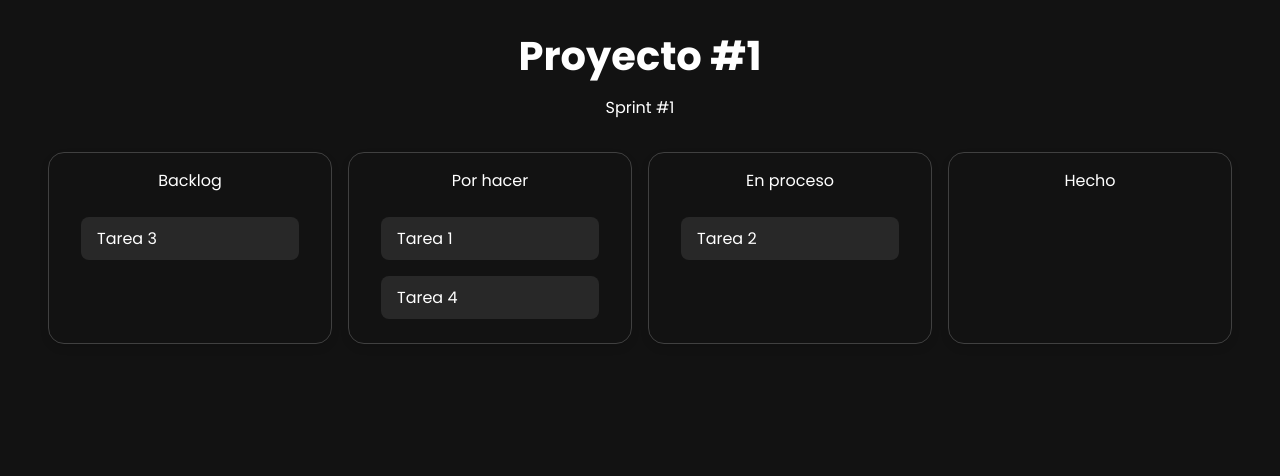
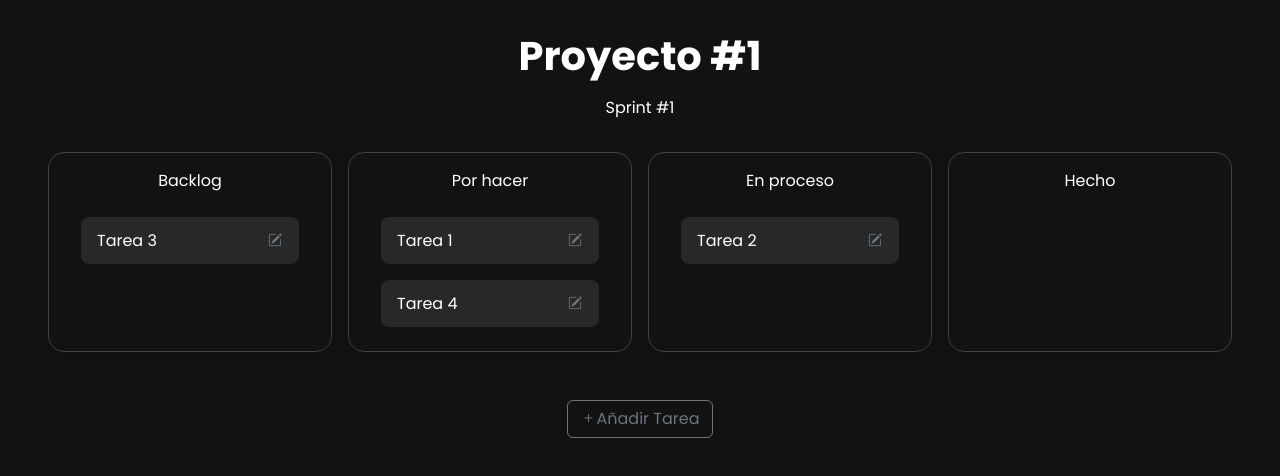
Before and after one commit to nicomellaor/pro-gestion, a React (Vite) app: page /kanban in a window 1280 px wide. Shown: the top 476 px of the page. Built offline with nearby package versions, Linux system fonts and the light colour scheme.

Commit message:
feat: bootstrap-icons and buttons in kanban

```diff
--- a/package.json
+++ b/package.json
@@ -11,6 +11,7 @@
   },
   "dependencies": {
     "bootstrap": "^5.3.5",
+    "bootstrap-icons": "^1.13.1",
     "react": "^19.0.0",
     "react-bootstrap": "^2.10.9",
     "react-dom": "^19.0.0",
--- a/src/components/ContainerCard.jsx
+++ b/src/components/ContainerCard.jsx
@@ -1,4 +1,6 @@
 import Task from "./Task"
+import { Button } from 'react-bootstrap'
+
 
 function ContainerCard({ tasks, state, isDragging, handleDragging, handleUpdateList }) {
     const handleDrop = (e) => {
@@ -15,11 +17,14 @@ function ContainerCard({ tasks, state, isDragging, handleDragging, handleUpdateL
             {
                 tasks.map(item => (
                     state === item.state
-                    && <Task
-                        data={item}
-                        key={item.id}
-                        handleDragging={handleDragging}
-                    />
+                    &&
+                    <>
+                        <Task
+                            data={item}
+                            key={item.id}
+                            handleDragging={handleDragging}
+                        />
+                    </>
                 ))
             }
         </div>
--- a/src/components/DragAndDrop.jsx
+++ b/src/components/DragAndDrop.jsx
@@ -1,5 +1,6 @@
 import { useState } from "react"
 import ContainerCard from "./ContainerCard"
+import { Button } from 'react-bootstrap'
 
 function DragAndDrop ({tasks}) {
     const states = ['Backlog', 'Por hacer', 'En proceso', 'Hecho']
@@ -20,6 +21,7 @@ function DragAndDrop ({tasks}) {
     }
 
     return (
+        <>
         <div className="cards-grid">
             {
                 states.map( state => (
@@ -34,6 +36,8 @@ function DragAndDrop ({tasks}) {
                 ))
             }
         </div>
+        <Button variant="outline-secondary" className="mt-5"><i className="bi bi-plus"></i>Añadir Tarea</Button>
+        </>
     )
 
 }
--- a/src/components/Task.jsx
+++ b/src/components/Task.jsx
@@ -1,3 +1,5 @@
+import { Button } from 'react-bootstrap'
+
 function Task({ data, handleDragging }) {
     const handleDragStart = (e) => {
         e.dataTransfer.setData('text', `${data.id}`);
@@ -9,6 +11,9 @@ function Task({ data, handleDragging }) {
     return (
         <div className="task" draggable onDragStart={handleDragStart} onDragEnd={handleDragEnd}>
             <p>{data.content}</p>
+            <Button variant="link" size="sm" className="p-0 text-secondary" >
+                <i className="bi bi-pencil-square"></i>
+            </Button>
         </div>
     )
 }
--- a/src/index.css
+++ b/src/index.css
@@ -52,8 +52,15 @@ h1 {
   overflow-wrap: break-word;
   line-height: 1.2;
   min-height: fit-content;
+  display: flex;
+  justify-content: space-between;
+  align-items: center;
+  gap: 1rem; /* Espacio entre elementos */
   p {
     margin: 0;
+    word-break: break-word;
+    overflow-wrap: anywhere;
+    hyphens: auto;
   }
 }
 
--- a/src/main.jsx
+++ b/src/main.jsx
@@ -2,6 +2,7 @@ import { BrowserRouter } from 'react-router-dom'
 import { createRoot } from 'react-dom/client'
 import App from './App.jsx'
 import 'bootstrap/dist/css/bootstrap.min.css'
+import 'bootstrap-icons/font/bootstrap-icons.css';
 import './index.css' // No lo sobreescribe bootstrap
 
 createRoot(document.getElementById('root')).render(
```
Also changed, not shown: 1 other file (tests, documents, lock files or other folders).
